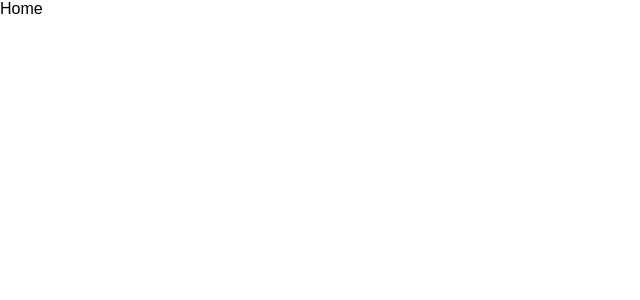
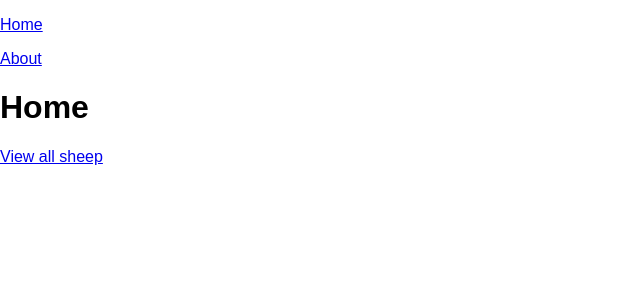
Before and after one commit to emilyb7/react-router, a React (Create React App) app in the folder router/: page / in a window 1280 px wide. Shown: the top 300 px of the page, without its empty margins (0-640 px from the left). Built offline with nearby package versions, Linux system fonts and the light colour scheme.

Commit message:
add some links

```diff
--- a/router/src/App.js
+++ b/router/src/App.js
@@ -1,31 +1,40 @@
+/* learning React router with sheep */
+
 import React, { Component } from 'react';
 import './App.css';
 
 /* router */
-import { BrowserRouter as Router, Route, } from 'react-router-dom'
 
-/* data */
+import { BrowserRouter as Router, Route, Link, } from 'react-router-dom'
+
+/* some data */
+
 const sheepArray = [
-  {
-    name: 'Harry',
-    age: 4,
-  },
-  {
-    name: 'Nora',
-    age: 2,
-  },
+  { name: 'Harry', age: 4, },
+  { name: 'Nora', age: 2, },
 ]
 
 /* components */
-const Home = () => ( <div>Home</div> )
 
-const About = () => ( <div>About</div> )
+const Home = () => (
+  <div>
+    <h1>Home</h1>
+    <Link to="/list">View all sheep</Link>
+  </div>
+)
+
+const About = () => ( <h1>About</h1> )
 
 const List = () => (
   <div>
+    <h1>Sheep</h1>
     <ul>
-      { sheepArray.map( sheep => <li key={sheep.name}>{sheep.name}</li> ) }
+      { sheepArray.map(sheep => <li key={sheep.name}>{sheep.name}</li>) }
     </ul>
+    <h2>Add a sheep</h2>
+    <form>
+
+    </form>
   </div>
 )
 
@@ -45,7 +54,10 @@ class App extends Component {
     return (
       <Router>
         <div>
+          <p><Link to="/">Home</Link></p>
+          <p><Link to="/about">About</Link></p>
           <Route exact path="/" component={Home} />
+
           <Route path="/about" component={About} />
           <Route path="/list" component={List} />
           <Route path="/sheep/:name" component={Sheep}/>
```
